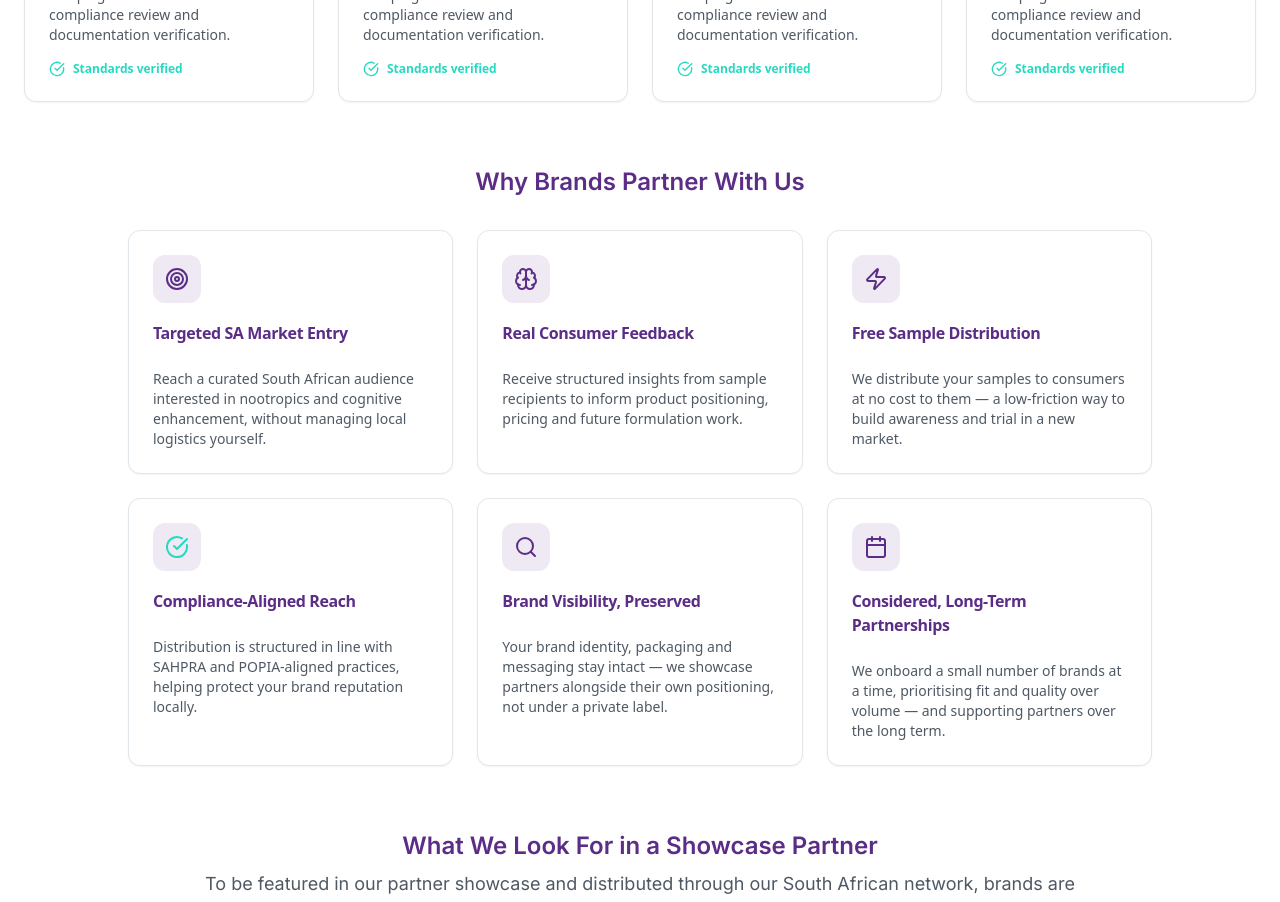
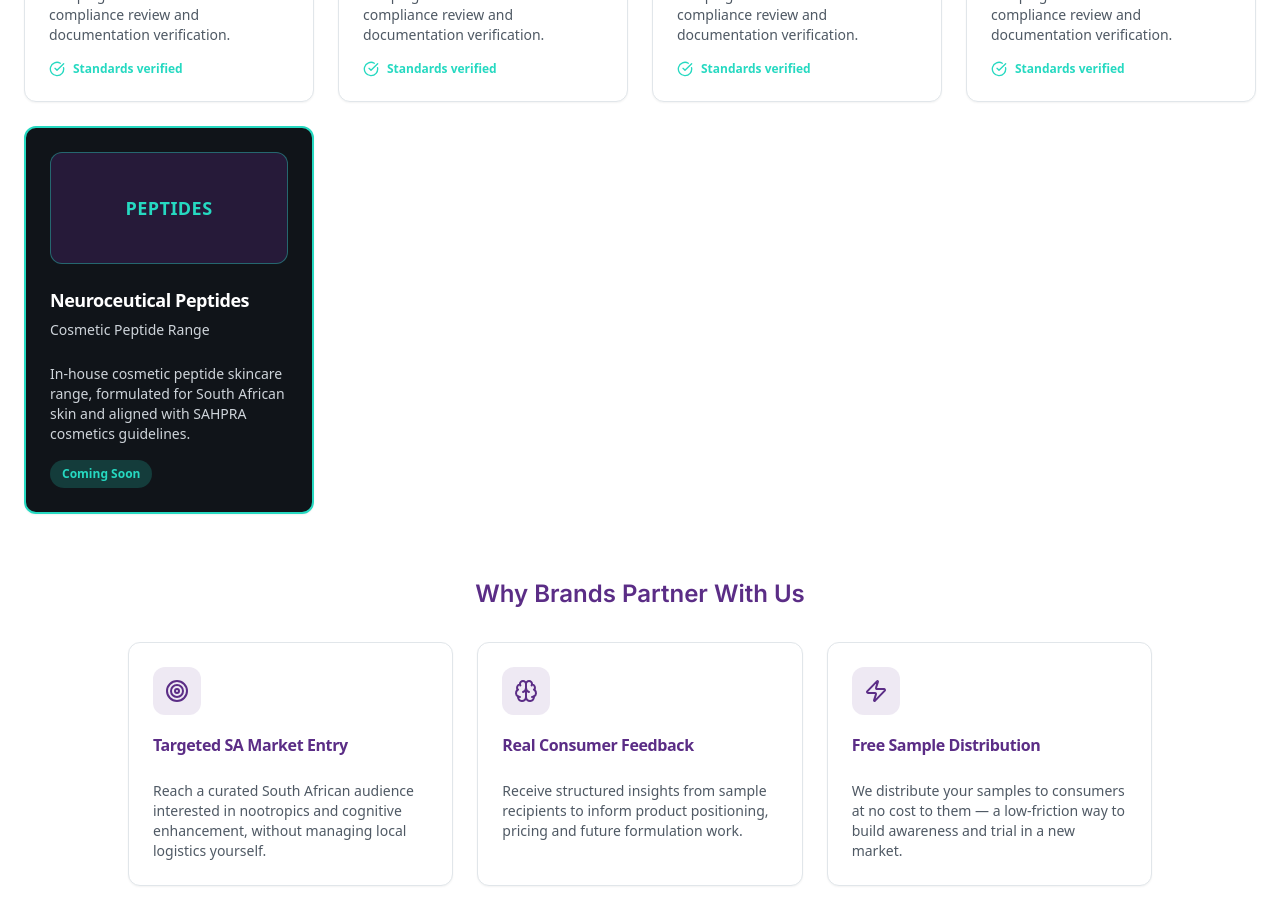
Before and after one commit to neuroceuticalsolutions-netizen/ngfgfdrfg-50, a React (Vite) app: page /get-started in a window 1280 px wide. Shown: the part 1800-2702 px from the top of the page. Built offline with nearby package versions, Linux system fonts and the light colour scheme; no server answers.

Commit message:
Changes
Co-authored-by: neuroceuticalsolutions-netizen <231915738+neuroceuticalsolutions-netizen@users.noreply.github.com>

```diff
--- a/src/pages/GetStarted.tsx
+++ b/src/pages/GetStarted.tsx
@@ -179,6 +179,27 @@ const GetStarted = () => {
                 </CardContent>
               </Card>
             ))}
+            {/* Coming soon: in-house peptide range */}
+            <Card className="border-2 border-fresh-teal bg-grey-900 text-white hover:shadow-lg transition-shadow flex flex-col">
+              <CardHeader>
+                <div className="w-full h-28 rounded-lg flex items-center justify-center mb-4 bg-royal-purple/30 border border-fresh-teal/40">
+                  <span className="text-fresh-teal font-bold text-lg tracking-wide">PEPTIDES</span>
+                </div>
+                <CardTitle className="text-lg text-white">Neuroceutical Peptides</CardTitle>
+                <CardDescription className="text-grey-300 font-medium">
+                  Cosmetic Peptide Range
+                </CardDescription>
+              </CardHeader>
+              <CardContent className="flex-1 flex flex-col">
+                <p className="text-sm text-grey-300 mb-4 flex-1">
+                  In-house cosmetic peptide skincare range, formulated for South African skin
+                  and aligned with SAHPRA cosmetics guidelines.
+                </p>
+                <div className="inline-flex items-center gap-2 text-xs font-semibold px-3 py-1.5 rounded-full bg-fresh-teal/20 text-fresh-teal self-start">
+                  Coming Soon
+                </div>
+              </CardContent>
+            </Card>
           </div>
 
           {/* Partner Benefits */}
```
